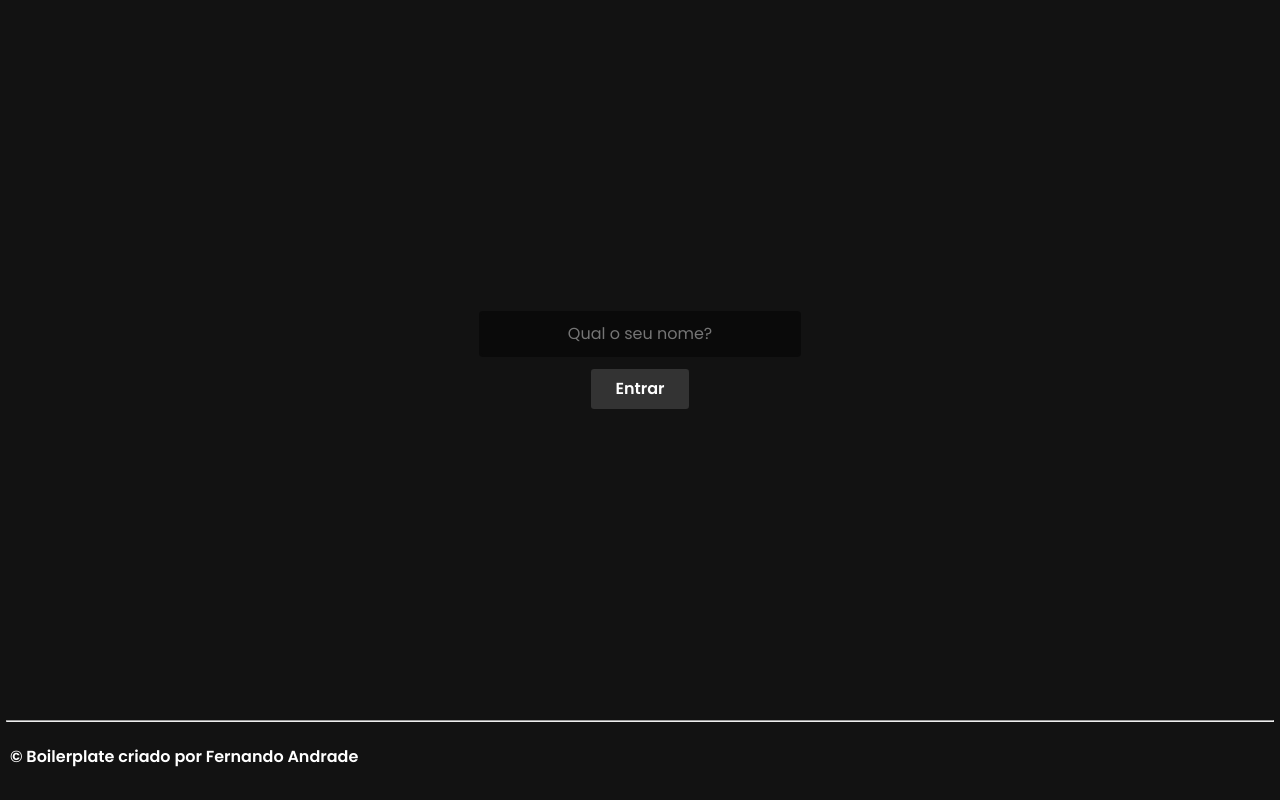
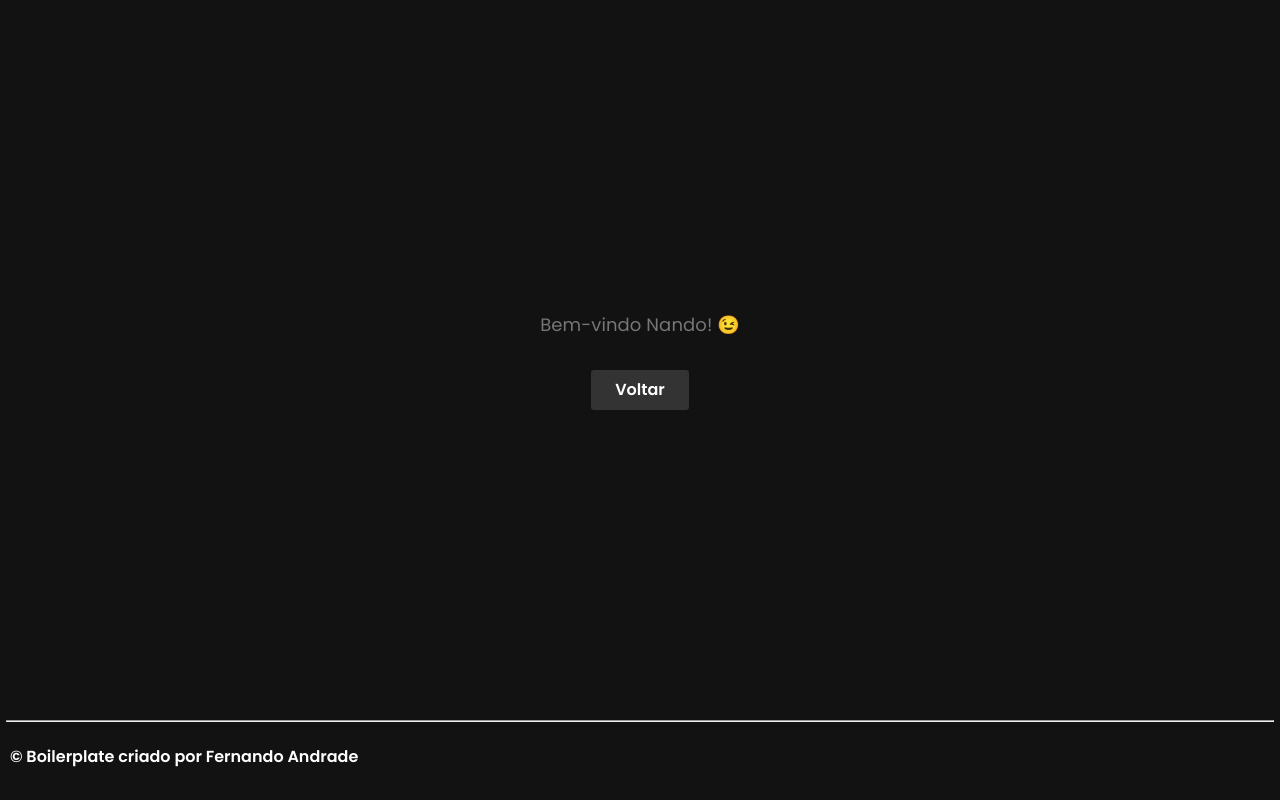
Before and after one commit to fernanduandrade/vue-boilerplate, a Vue app: page / in a window 1280 px wide. Both pictures are taken after a click on the button "Entrar". Built offline with nearby package versions, Linux system fonts and the light colour scheme.

Commit message:
add: nova view

```diff
--- a/locales/en.yml
+++ b/locales/en.yml
@@ -3,5 +3,6 @@ greetings:
   hi: Welcome {name}!
 button:
   go: Sign in
+  back: Go back
 intro:
   enter-name: Qual o seu nome?
--- a/locales/es.yml
+++ b/locales/es.yml
@@ -3,5 +3,6 @@ greetings:
     hi: ¡Bienvenido {name}!
 button:
   go: Iniciar sesión
+  back: Volver
 intro:
   enter-name: Qual o seu nome?
--- a/locales/pt-BR.yml
+++ b/locales/pt-BR.yml
@@ -3,5 +3,6 @@ greetings:
   hi: Bem-vindo {name}!
 button:
   go: Entrar
+  back: Voltar
 intro:
   enter-name: Qual o seu nome?
--- a/src/routes/index.ts
+++ b/src/routes/index.ts
@@ -1,10 +1,15 @@
 import { createMemoryHistory, createRouter } from 'vue-router'
 import Home from '../views/Home/index.vue'
+import Hello from '../views/Hello/index.vue'
 
 const routes = [
   {
     component: Home,
     path: '/'
+  },
+  {
+    component: Hello,
+    path: '/hello'
   }
 ]
 
--- /dev/null
+++ b/src/views/Hello/index.vue
@@ -0,0 +1,28 @@
+<script setup lang="ts">
+import Button from '@/components/Button/index.vue'
+import { useI18n } from 'vue-i18n'
+import { useRouter } from 'vue-router'
+
+const router = useRouter()
+const { t } = useI18n();
+const goBack = async () => {
+  router.push({ path: '/' })
+}
+</script>
+
+<template>
+  <div class="wrapper">
+    <p class="paragraph">{{t('greetings.hi', { name: 'Nando'})}} 😉</p>
+    <Button
+      @click="goBack"
+      :primary="true"
+      :label="t('button.back')"
+      :size="'large'"
+      :backgroundColor="'#333'"
+    />
+  </div>
+</template>
+
+<style lang="scss">
+@import './scss/main.scss'
+</style>
--- /dev/null
+++ b/src/views/Hello/scss/main.scss
@@ -0,0 +1,6 @@
+.paragraph {
+  color: #767676;
+  margin-bottom: 20px;
+  letter-spacing: .01rem;
+  font-size: 1.8rem;
+}
--- a/src/views/Home/index.vue
+++ b/src/views/Home/index.vue
@@ -2,13 +2,21 @@
 import Input from '@/components/Input/index.vue'
 import Button from '@/components/Button/index.vue'
 import { useI18n } from 'vue-i18n'
+import { useRouter } from 'vue-router'
+
+const router = useRouter()
 const { t } = useI18n();
+const onSubmit = async () => {
+  console.log('teste');
+  router.push({ path: '/hello' })
+}
 </script>
 
 <template>
   <div class="wrapper">
     <Input :placeholder="t('intro.enter-name')" />
     <Button
+      @click="onSubmit"
       :primary="true"
       :label="t('button.go')"
       :size="'large'"
```
